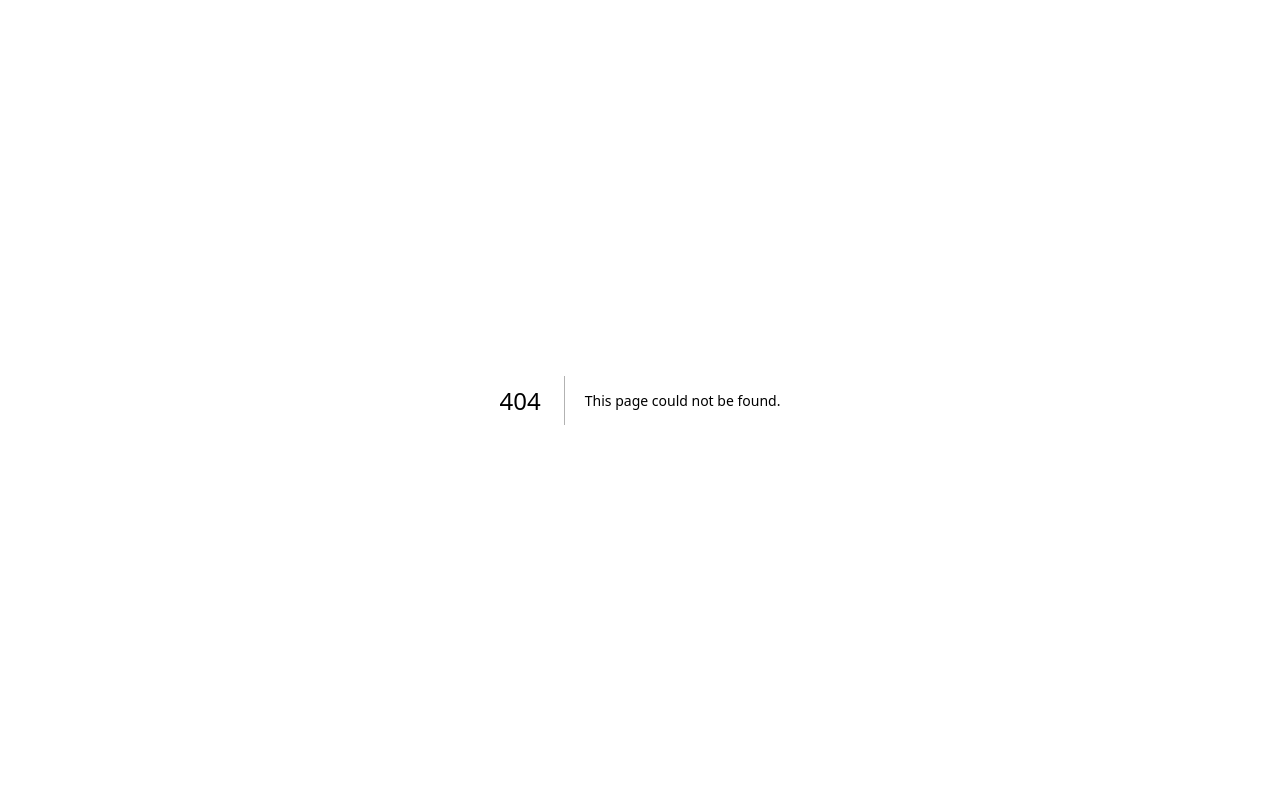
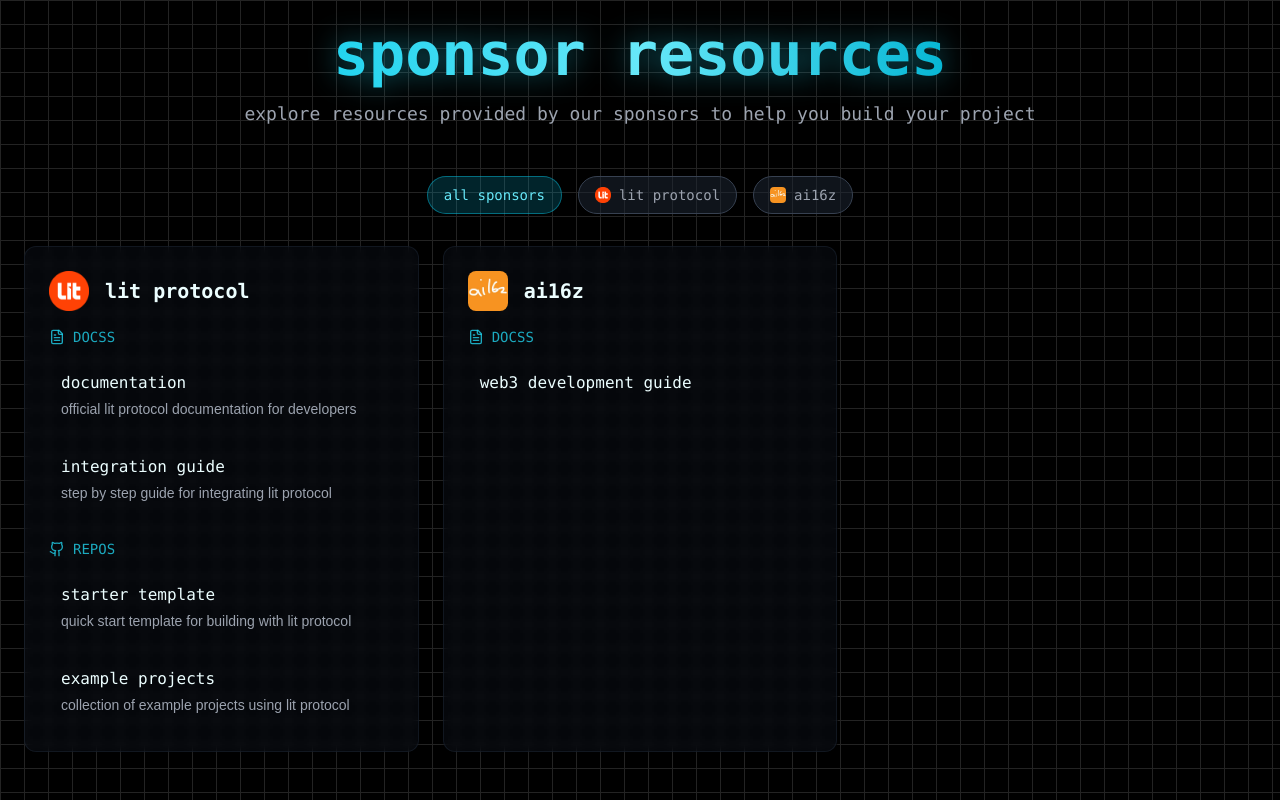
Before and after one commit to sendaifun/request-for-agents, a Next.js app: page /resources in a window 1280 px wide. Before the commit this address had no page. Built offline with nearby package versions, Linux system fonts and the light colour scheme.

Commit message:
feat: structure

```diff
--- /dev/null
+++ b/app/components/resource-board.tsx
@@ -0,0 +1,270 @@
+'use client'
+
+import { Card } from "@/components/ui/card"
+import Image from "next/image"
+import { ExternalLink, FileText, Github, Library } from "lucide-react"
+import { motion } from "framer-motion"
+import { useState } from 'react'
+
+type ResourceType = {
+  title: string
+  url: string
+  type: "docs" | "repo" | "support" | "other"
+  description?: string
+}
+
+type ResourceCategory = {
+  type: ResourceType["type"]
+  items: ResourceType[]
+}
+
+type SponsorType = {
+  name: string
+  logo?: string
+  website?: string
+  resourceCategories: ResourceCategory[]
+}
+
+// Updated sponsor data structure
+const sponsors: SponsorType[] = [
+  {
+    name: "Lit Protocol",
+    logo: "/sponsors/lit.png",
+    website: "https://litprotocol.com",
+    resourceCategories: [
+      {
+        type: "docs",
+        items: [
+          {
+            title: "Documentation",
+            url: "https://developer.litprotocol.com/",
+            type: "docs",
+            description: "Official Lit Protocol documentation for developers"
+          },
+          {
+            title: "Integration Guide",
+            url: "https://developer.litprotocol.com/integration",
+            type: "docs",
+            description: "Step by step guide for integrating Lit Protocol"
+          }
+        ]
+      },
+      {
+        type: "repo",
+        items: [
+          {
+            title: "Starter Template",
+            url: "https://github.com/lit-protocol/starter-template",
+            type: "repo",
+            description: "Quick start template for building with Lit Protocol"
+          },
+          {
+            title: "Example Projects",
+            url: "https://github.com/lit-protocol/examples",
+            type: "repo",
+            description: "Collection of example projects using Lit Protocol"
+          }
+        ]
+      }
+    ]
+  },
+  {
+    name: "ai16z",
+    logo: "/sponsors/ai16z.jpg",
+    resourceCategories: [
+      {
+        type: "docs",
+        items: [
+          {
+            title: "Web3 Development Guide",
+            url: "https://a16z.com/web3-dev-guide/",
+            type: "docs"
+          }
+        ]
+      }
+    ]
+  },
+]
+
+const getResourceIcon = (type: ResourceType["type"]) => {
+  switch (type) {
+    case "docs":
+      return <FileText className="h-4 w-4" />
+    case "repo":
+      return <Github className="h-4 w-4" />
+    case "support":
+      return <ExternalLink className="h-4 w-4" />
+    default:
+      return <Library className="h-4 w-4" />
+  }
+}
+
+const MotionCard = motion(Card)
+
+const containerVariants = {
+  hidden: { opacity: 0 },
+  show: {
+    opacity: 1,
+    transition: {
+      staggerChildren: 0.1
+    }
+  }
+}
+
+const cardVariants = {
+  hidden: {
+    opacity: 0,
+    y: 20
+  },
+  show: {
+    opacity: 1,
+    y: 0,
+    transition: {
+      duration: 0.4,
+    }
+  }
+}
+
+export default function ResourceBoard() {
+  const [selectedSponsor, setSelectedSponsor] = useState<string | null>(null)
+
+  // Filter sponsors based on selection
+  const filteredSponsors = selectedSponsor
+    ? sponsors.filter(sponsor => sponsor.name === selectedSponsor)
+    : sponsors
+
+  return (
+    <div className="min-h-screen bg-black text-white p-6 relative overflow-hidden">
+      {/* Static Grid Background */}
+      <div
+        className="absolute inset-0 opacity-35 z-0"
+        style={{
+          backgroundImage: `
+            linear-gradient(to right, #666 1px, transparent 1px),
+            linear-gradient(to bottom, #666 1px, transparent 1px)
+          `,
+          backgroundSize: '24px 24px'
+        }}
+      />
+
+      {/* Header Section */}
+      <div className="max-w-7xl mx-auto mb-12 relative text-center z-20">
+        <h1 className="text-4xl md:text-6xl font-bold mb-4 font-mono">
+          <span className="bg-clip-text text-transparent bg-gradient-to-r from-cyan-400 via-cyan-300 to-cyan-500 drop-shadow-[0_0_15px_rgba(34,211,238,0.5)]">
+            sponsor resources
+          </span>
+        </h1>
+        <p className="text-gray-400 text-lg font-mono">
+          explore resources provided by our sponsors to help you build your project
+        </p>
+      </div>
+
+      {/* Sponsor Filters */}
+      <div className="max-w-7xl mx-auto mb-8 relative z-20">
+        <div className="flex flex-wrap justify-center gap-4">
+          <button
+            onClick={() => setSelectedSponsor(null)}
+            className={`px-4 py-2 rounded-full font-mono text-sm transition-all duration-300 ${
+              selectedSponsor === null
+                ? 'bg-cyan-500/20 text-cyan-300 border border-cyan-500/50'
+                : 'bg-gray-800/50 text-gray-400 hover:bg-gray-800 border border-gray-700'
+            }`}
+          >
+            all sponsors
+          </button>
+          {sponsors.map((sponsor) => (
+            <button
+              key={sponsor.name}
+              onClick={() => setSelectedSponsor(sponsor.name)}
+              className={`px-4 py-2 rounded-full font-mono text-sm flex items-center gap-2 transition-all duration-300 border ${
+                selectedSponsor === sponsor.name
+                  ? 'bg-cyan-500/20 text-cyan-300 border-cyan-500/50'
+                  : 'bg-gray-800/50 text-gray-400 hover:bg-gray-800 border-gray-700'
+              }`}
+            >
+              {sponsor.logo && (
+                <Image
+                  src={sponsor.logo}
+                  alt={`${sponsor.name} logo`}
+                  width={16}
+                  height={16}
+                  className="rounded"
+                />
+              )}
+              {sponsor.name.toLowerCase()}
+            </button>
+          ))}
+        </div>
+      </div>
+
+      {/* Resources Grid - Update to use filteredSponsors */}
+      <motion.div
+        className="max-w-7xl mx-auto grid grid-cols-1 md:grid-cols-2 lg:grid-cols-3 gap-6 relative z-20"
+        variants={containerVariants}
+        initial="hidden"
+        animate="show"
+      >
+        {filteredSponsors.map((sponsor) => (
+          <MotionCard
+            key={sponsor.name}
+            variants={cardVariants}
+            whileHover={{
+              scale: 1.02,
+              transition: { duration: 0.2 }
+            }}
+            className="relative bg-gray-900/30 border border-gray-800/50 backdrop-blur-sm hover:border-cyan-500/50 transition-all duration-300 group"
+          >
+            <div className="absolute inset-0 bg-gradient-to-r from-cyan-500/10 to-transparent opacity-0 group-hover:opacity-100 transition-opacity duration-300" />
+            <div className="p-6 relative">
+              <div className="flex items-center gap-4 mb-4">
+                {sponsor.logo && (
+                  <Image
+                    src={sponsor.logo}
+                    alt={`${sponsor.name} logo`}
+                    width={40}
+                    height={40}
+                    className="rounded-lg"
+                  />
+                )}
+                <h2 className="text-xl font-semibold font-mono text-cyan-50">
+                  {sponsor.name.toLowerCase()}
+                </h2>
+              </div>
+
+              <div className="space-y-6">
+                {sponsor.resourceCategories.map((category) => (
+                  <div key={category.type} className="space-y-3">
+                    <div className="flex items-center gap-2 text-cyan-400/80 mb-2">
+                      {getResourceIcon(category.type)}
+                      <span className="text-sm font-mono uppercase">
+                        {category.type}s
+                      </span>
+                    </div>
+                    {category.items.map((resource) => (
+                      <a
+                        key={resource.url}
+                        href={resource.url}
+                        target="_blank"
+                        rel="noopener noreferrer"
+                        className="block p-3 rounded-lg hover:bg-gray-800/50 transition-colors group/item"
+                      >
+                        <span className="font-medium font-mono text-cyan-50">
+                          {resource.title.toLowerCase()}
+                        </span>
+                        {resource.description && (
+                          <p className="text-sm text-gray-400 mt-1">
+                            {resource.description.toLowerCase()}
+                          </p>
+                        )}
+                      </a>
+                    ))}
+                  </div>
+                ))}
+              </div>
+            </div>
+          </MotionCard>
+        ))}
+      </motion.div>
+    </div>
+  )
+}
--- /dev/null
+++ b/app/resources/page.tsx
@@ -0,0 +1,11 @@
+import { Metadata } from "next"
+import ResourceBoard from "@/app/components/resource-board"
+
+export const metadata: Metadata = {
+  title: "Resources | Sendai",
+  description: "Explore resources from our sponsors to help you build during the hackathon",
+}
+
+export default function ResourcesPage() {
+  return <ResourceBoard />
+}
```
Also changed, not shown: public/sponsors/ai16z.jpg (added), public/sponsors/lit.png (added).
